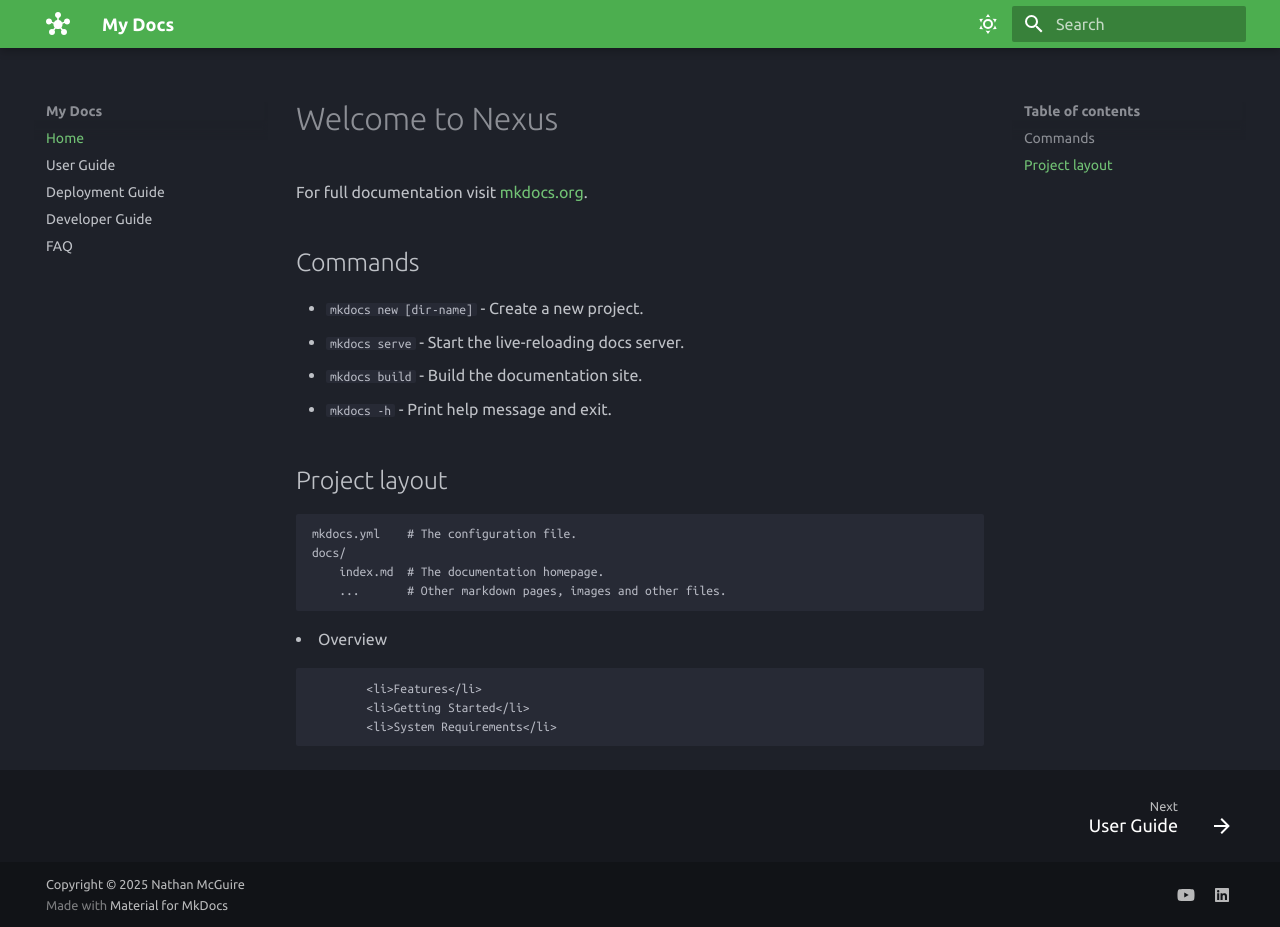
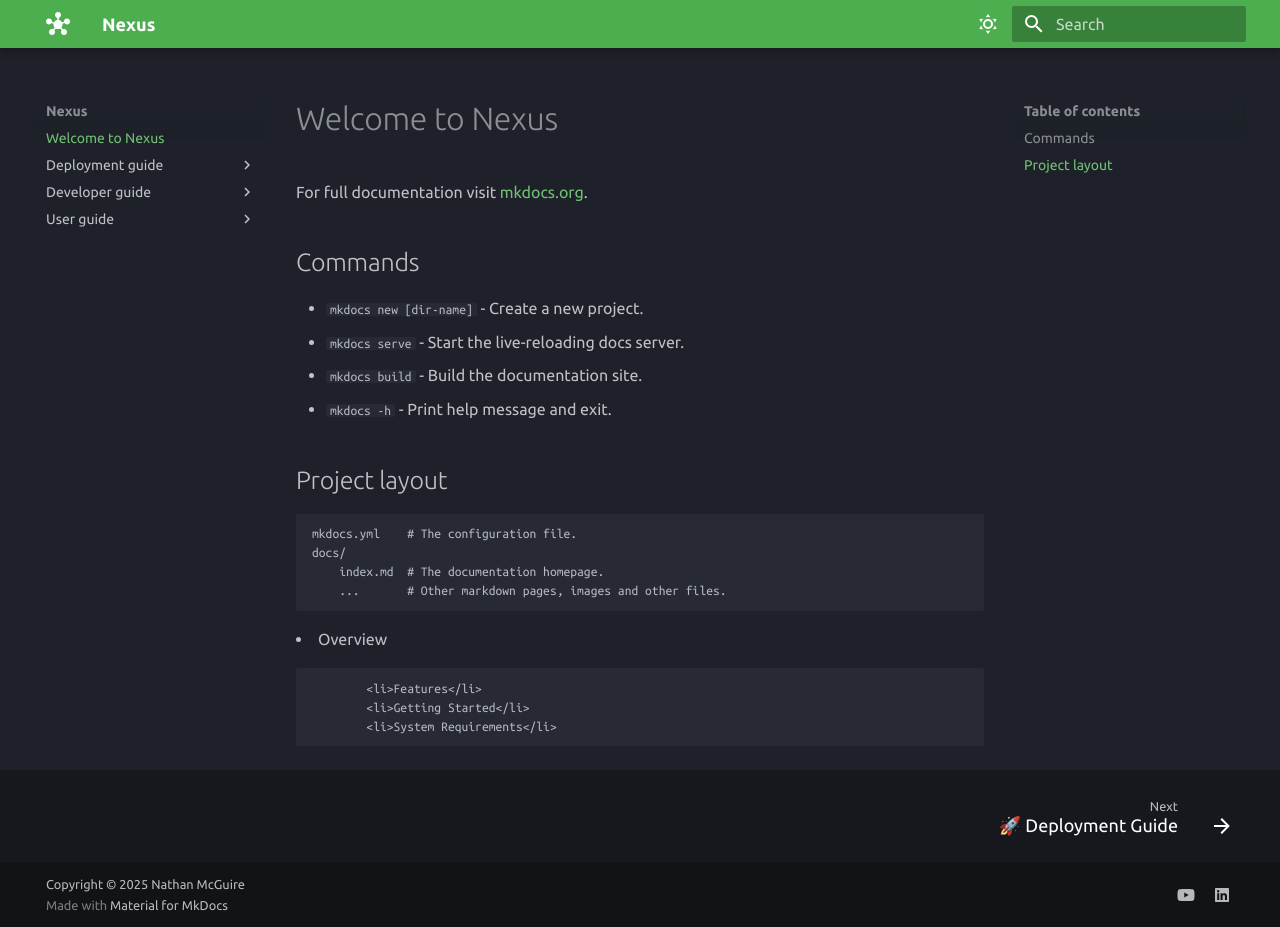
Before and after one commit to nathanmcguire/Nexus, an MkDocs documentation site: the page built from docs/README.md, in a window 1280 px wide and 927 px high. Built offline with MkDocs 1.6.1 and Material for MkDocs 9.7.7, drawn with Linux system fonts in a browser that asks for light colours.

Commit message:
Update mkdocs.yml

```diff
--- a/mkdocs.yml
+++ b/mkdocs.yml
@@ -1,5 +1,5 @@
-site_name: My Docs
-site_url: https://example.com
+site_name: Nexus
+site_url: https://docs.nexus.ncm.me
 theme:
   name: material
   font:
@@ -54,9 +54,5 @@ extra:
     - icon: fontawesome/brands/linkedin
       link: https://linkedin.com/in/willettjames
 copyright: Copyright &copy; 2025 Nathan McGuire
-nav:
-  - Home: README.md
-  - User Guide: user-guide/README.md
-  - Deployment Guide: deployment-guide/README.md
-  - Developer Guide: developer-guide/README.md
-  - FAQ: guides/faq.md
+plugins:
+  - search
```
